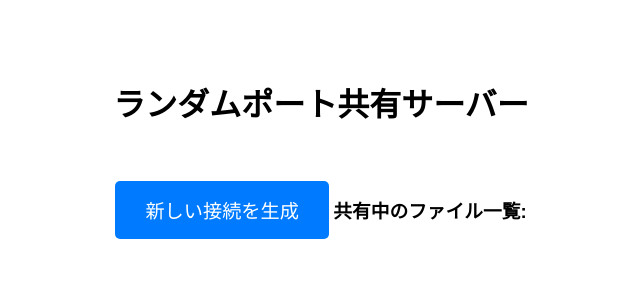
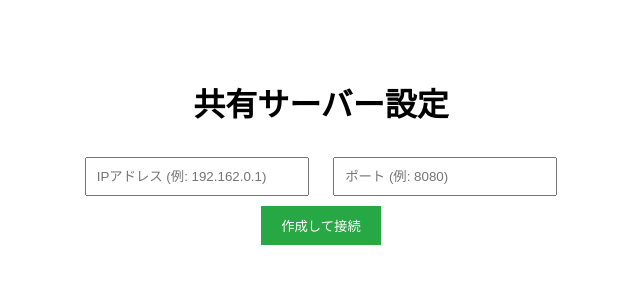
Before and after one commit to nori-pixl/localfileonlain, a Flask app: page / in a window 1280 px wide. Shown: the top 300 px of the page, without its empty margins (319-959 px from the left). Run offline with Flask 3, Linux system fonts and the light colour scheme.

Commit message:
Update index.html

```diff
--- a/templates/index.html
+++ b/templates/index.html
@@ -2,26 +2,39 @@
 <html lang="ja">
 <head>
     <meta charset="UTF-8">
-    <title>ファイル共有サイト</title>
+    <title>接続設定</title>
     <style>
         body { font-family: sans-serif; text-align: center; padding: 50px; }
-        .btn { padding: 15px 30px; font-size: 1.2rem; cursor: pointer; background: #007bff; color: white; border: none; border-radius: 5px; }
-        .file-list { margin-top: 30px; text-align: left; display: inline-block; }
+        input { padding: 10px; margin: 10px; width: 200px; }
+        .btn { padding: 10px 20px; background: #28a745; color: white; border: none; cursor: pointer; }
     </style>
 </head>
 <body>
-    <h1>ランダムポート共有サーバー</h1>
+    <h1>共有サーバー設定</h1>
+    <input type="text" id="ip" placeholder="IPアドレス (例: 192.162.0.1)">
+    <input type="text" id="port" placeholder="ポート (例: 8080)">
+    <br>
+    <button class="btn" onclick="connect()">作成して接続</button>
 
-    <!-- 「作成（再読み込み）」ボタン -->
-    <button class="btn" onclick="location.reload()">新しい接続を生成</button>
+    <script>
+        // 保存されたIPを読み込む
+        window.onload = function() {
+            if(localStorage.getItem('saved_ip')) {
+                document.getElementById('ip').value = localStorage.getItem('saved_ip');
+            }
+        }
 
-    <div class="file-list">
-        <h3>共有中のファイル一覧:</h3>
-        <ul>
-            {% for file in files %}
-            <li><a href="/download/{{ file }}">{{ file }}</a></li>
-            {% endfor %}
-        </ul>
-    </div>
+        function connect() {
+            const ip = document.getElementById('ip').value;
+            const port = document.getElementById('port').value;
+
+            // IPをブラウザに保存
+            localStorage.setItem('saved_ip', ip);
+
+            // 指定されたURLへジャンプ
+            // 実際には https://IP:PORT/share という形になります
+            location.href = `/share?ip=${ip}&port=${port}`;
+        }
+    </script>
 </body>
 </html>
```
